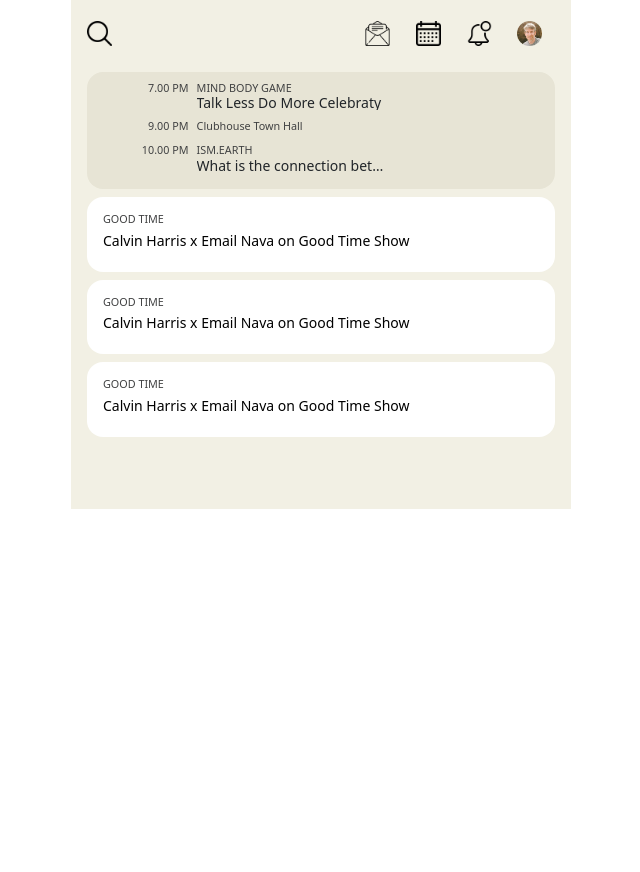
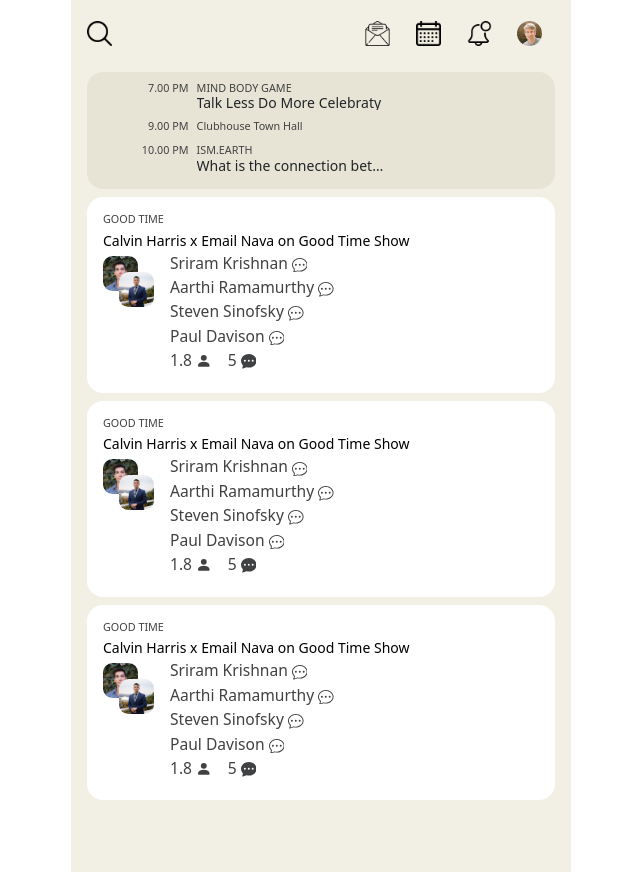
Before and after one commit to m-eminozdogan/clubhouseClone, a React (Create React App) app: page /home in a window 1280 px wide. Shown: the whole page, without its empty margins (319-959 px from the left). Before the commit the page ends 800 px from the top, so only its background shows below. Built offline with nearby package versions, Linux system fonts and the light colour scheme.

Commit message:
room info card fixed

```diff
--- a/src/App.js
+++ b/src/App.js
@@ -14,12 +14,12 @@
 
       <PlanLayout>
         <Routes
-           path={[
-            "/",
-            "/invite",
-            "/code_confirm",
-            "/allow_notification"
-          ]}
+          //  path={[
+          //   "/",
+          //   "/invite",
+          //   "/code_confirm",
+          //   "/allow_notification"
+          // ]}
         >
 
           <Route  path='/' element={<Welcome />} />
@@ -32,9 +32,10 @@
       <AppLayout>
 
         <Routes
-           path={[
-            "/home"
-          ]}>
+          //  path={[
+          //   "/home"
+          // ]}
+          >
 
           <Route  path='/home' element={<Home />} />
         </Routes>
--- a/src/components/DailyInfoCard.js
+++ b/src/components/DailyInfoCard.js
@@ -2,7 +2,7 @@
 import style from '../style/dailyInfoCard.module.css'
 import data from '../data/dailyCard.json'
 function DailyInfoCard() {
-    console.log(data);
+   // console.log(data);
 
     return (
         <div className={style.dailyInfoCard}>
--- a/src/components/RoomInfoCard.js
+++ b/src/components/RoomInfoCard.js
@@ -1,6 +1,7 @@
 import React, { useEffect, useState } from 'react'
 import style from '../style/roomCard.module.css'
 import data from '../data/roomCard.json'
+import {BsChatDots,BsChatDotsFill,BsFillPersonFill, BsPersonFill}  from 'react-icons/bs'
 function RoomInfoCard(props) {
     return (
         <div>
@@ -11,6 +12,26 @@
                             <div className={style.roomCardContainer}>
                                 <h6>{item.title}</h6>
                                 <h2>{item.sub_title}</h2>
+                                <div className={style.roomMembers}>
+                                    <div>
+                                        <img alt='#' src='/images/user-img.jpg'/>
+                                        <img alt='#' src='/images/user-img2.jpg'/>
+
+                                    </div>
+                                    <div>
+                                        {item.members.map( (person)=>(
+                                            <p>
+                                                {person.first_name} {person.last_name} <BsChatDots/>
+                                            </p>
+                                        ))}
+                                        <p className='d-flex align-items-center'>
+                                            <span className='mr-2'>1.8&nbsp;</span>
+                                            <BsFillPersonFill/>
+                                            <span className='mx-2'></span>{" "}
+                                            <span className='mr-2'>5&nbsp;</span><BsChatDotsFill/>
+                                        </p>
+                                    </div>
+                                </div>
                             </div>
                         </div>
                     </div>
--- a/src/data/roomCard.json
+++ b/src/data/roomCard.json
@@ -6,7 +6,7 @@
     "members": [
       {
         "first_name": "Sriram",
-        "last_name": "krishnan"
+        "last_name": "Krishnan"
       },
       {
         "first_name": "Aarthi",
@@ -29,7 +29,7 @@
     "members": [
       {
         "first_name": "Sriram",
-        "last_name": "krishnan"
+        "last_name": "Krishnan"
       },
       {
         "first_name": "Aarthi",
@@ -52,7 +52,7 @@
     "members": [
       {
         "first_name": "Sriram",
-        "last_name": "krishnan"
+        "last_name": "Krishnan"
       },
       {
         "first_name": "Aarthi",
--- a/src/style/roomCard.module.css
+++ b/src/style/roomCard.module.css
@@ -16,3 +16,28 @@
     line-height:1;
     color:black;
 }
+.roomMembers img{
+    width:35px;
+    height:35px;
+    border-radius:0.6em;
+}
+.roomMembers {
+    display:flex;
+    align-items:flex-start;
+}
+.roomMembers p{
+    font-size:0.975em;
+    font-weight:400;
+    line-height:1;
+    margin-bottom:0.5em;
+    color:var(--textColor);
+}
+.roomMembers > div:first-child{
+    position:relative;
+    margin-right:2em;
+}
+.roomMembers > div:first-child > img:nth-child(2){
+    position:absolute;
+    left:1em;
+    top:1em;
+}
```
Also changed, not shown: public/images/user-img.jpg (added), public/images/user-img2.jpg (added).
